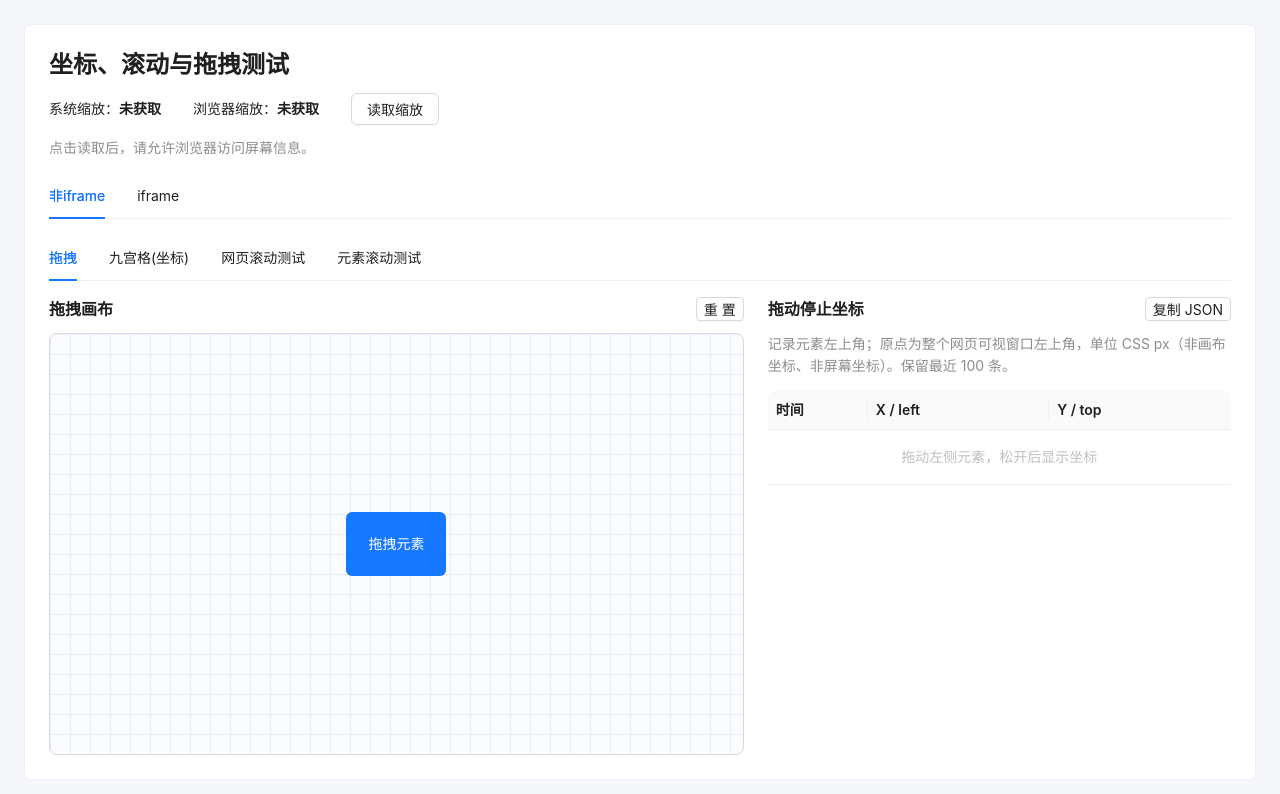
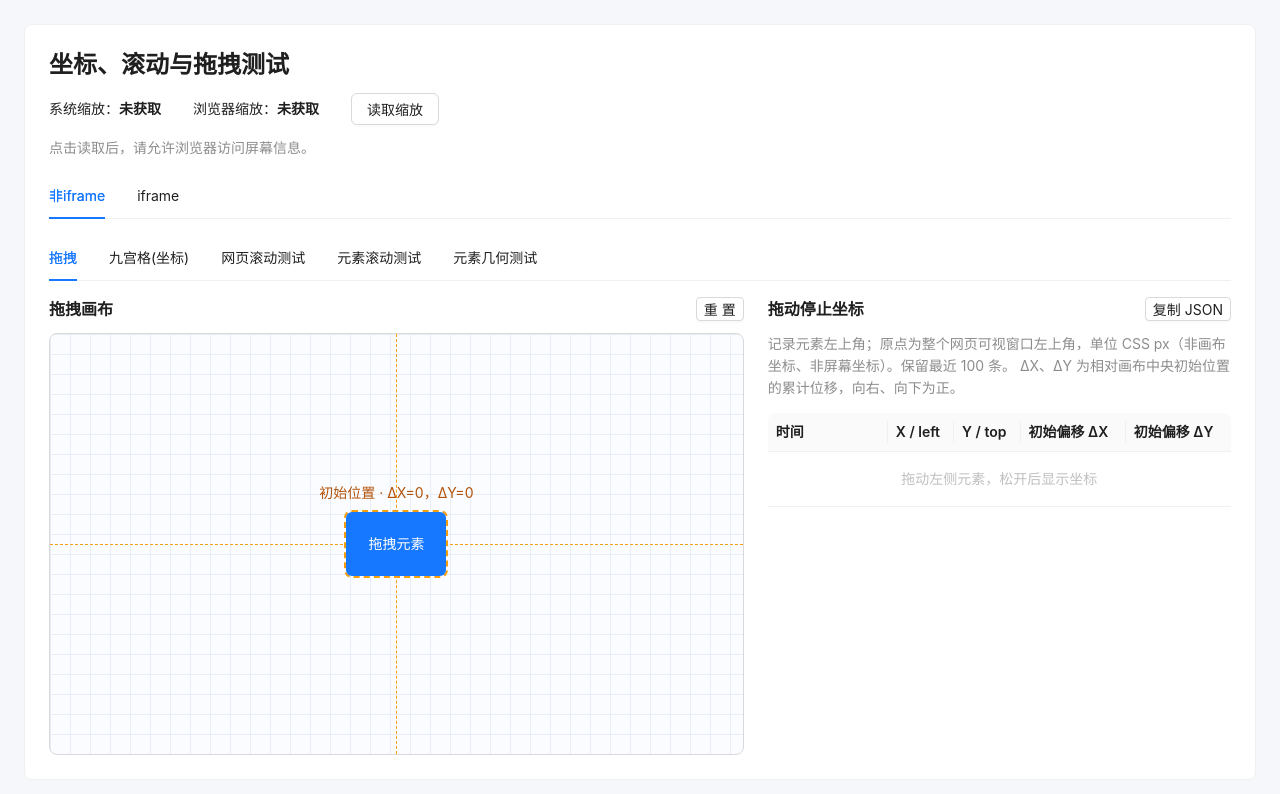
Before and after one commit to baobaomi900901/xpath, a React (Vite) app in the folder WEB/: page /geometry-test in a window 1280 px wide. Shown: the top 794 px of the page. Built offline with nearby package versions, Linux system fonts and the light colour scheme.

Commit message:
web:优化 非iframe 滚动测试靶场

```diff
--- a/WEB/src/pages/DragToTestPage.tsx
+++ b/WEB/src/pages/DragToTestPage.tsx
@@ -38,7 +38,7 @@ type DragSession = {
 };
 
 function formatTime(date: Date) {
-  return date.toLocaleTimeString('zh-CN', { hour12: false });
+  return `${date.toLocaleTimeString('zh-CN', { hour12: false })}.${String(date.getMilliseconds()).padStart(3, '0')}`;
 }
 
 function clamp(value: number, min: number, max: number) {
@@ -195,7 +195,7 @@ export default function DragToTestPage() {
   };
 
   const columns: ColumnsType<DragLog> = [
-    { title: '时间', dataIndex: 'time', width: 90 },
+    { title: '时间', dataIndex: 'time', width: 120 },
     {
       title: '阶段',
       dataIndex: 'phase',
--- a/WEB/src/pages/GeometryCoordinatesPanel.tsx
+++ b/WEB/src/pages/GeometryCoordinatesPanel.tsx
@@ -1,5 +1,6 @@
 import { useRef, useState, type MouseEvent } from 'react';
-import { Button, Table, Typography, message } from 'antd';
+import { Button, Table, Tag, Typography, message } from 'antd';
+import { formatLogTime } from '../utils/formatLogTime';
 
 type ClickLog = { key: number; time: string; x: number; y: number; deltaX: number; deltaY: number; outside: boolean };
 
@@ -28,7 +29,7 @@ export default function GeometryCoordinatesPanel() {
     const bounds = target.getBoundingClientRect();
     const record = {
       key: ++sequence.current,
-      time: new Date().toLocaleTimeString('zh-CN', { hour12: false }),
+      time: formatLogTime(),
       x: event.clientX,
       y: event.clientY,
       deltaX: event.clientX - (bounds.left + bounds.width / 2),
@@ -74,12 +75,12 @@ export default function GeometryCoordinatesPanel() {
         <Table<ClickLog> id="coordinate-click-log" size="small" pagination={false} dataSource={logs}
           scroll={{ y: 330, x: 'max-content' }} locale={{ emptyText: '点击左侧画布后显示坐标' }}
           columns={[
-            { title: '时间', dataIndex: 'time', width: 100 },
+            { title: '时间', dataIndex: 'time', width: 120 },
             { title: 'X / clientX', dataIndex: 'x', render: (value: number) => value.toFixed(2) },
             { title: 'Y / clientY', dataIndex: 'y', render: (value: number) => value.toFixed(2) },
             { title: '中心偏移 ΔX', dataIndex: 'deltaX', render: (value: number) => value.toFixed(2) },
             { title: '中心偏移 ΔY', dataIndex: 'deltaY', render: (value: number) => value.toFixed(2) },
-            { title: '元素外', dataIndex: 'outside', render: (value: boolean) => value ? '是' : '否' },
+            { title: '元素内', dataIndex: 'outside', render: (value: boolean) => <Tag color={value ? 'warning' : 'success'}>{value ? '否' : '是'}</Tag> },
           ]}
         />
       </section>
--- a/WEB/src/pages/GeometryDragPanel.tsx
+++ b/WEB/src/pages/GeometryDragPanel.tsx
@@ -1,11 +1,13 @@
 import { useEffect, useRef, useState, type MouseEvent as ReactMouseEvent } from 'react';
 import { Button, Table, Typography, message } from 'antd';
+import { formatLogTime } from '../utils/formatLogTime';
 
-type DragLog = { key: number; time: string; left: number; top: number };
+type DragLog = { key: number; time: string; left: number; top: number; deltaX: number; deltaY: number };
 
 export default function GeometryDragPanel() {
   const canvasRef = useRef<HTMLDivElement>(null);
   const targetRef = useRef<HTMLDivElement>(null);
+  const originRef = useRef<HTMLDivElement>(null);
   const cleanupRef = useRef<(() => void) | null>(null);
   const sequence = useRef(0);
   const [dragging, setDragging] = useState(false);
@@ -63,8 +65,10 @@ export default function GeometryDragPanel() {
     const stop = (mouse: MouseEvent) => {
       move(mouse);
       const final = target.getBoundingClientRect();
-      const record = { key: ++sequence.current, time: new Date().toLocaleTimeString('zh-CN', { hour12: false }),
-        left: final.left, top: final.top };
+      const origin = originRef.current!.getBoundingClientRect();
+      const record = { key: ++sequence.current, time: formatLogTime(),
+        left: final.left, top: final.top,
+        deltaX: final.left - origin.left, deltaY: final.top - origin.top };
       setLogs(previous => [record, ...previous].slice(0, 100));
       setDragging(false);
       cleanup();
@@ -87,6 +91,13 @@ export default function GeometryDragPanel() {
           border: '1px solid #d9d9d9', borderRadius: 8, overflow: 'hidden', backgroundColor: '#fafcff',
           backgroundImage: 'linear-gradient(#e8eef7 1px, transparent 1px), linear-gradient(90deg, #e8eef7 1px, transparent 1px)',
           backgroundSize: '20px 20px' }}>
+          <div aria-hidden style={{ position: 'absolute', left: '50%', top: 0, bottom: 0, borderLeft: '1px dashed #f59e0b', pointerEvents: 'none' }} />
+          <div aria-hidden style={{ position: 'absolute', top: '50%', left: 0, right: 0, borderTop: '1px dashed #f59e0b', pointerEvents: 'none' }} />
+          <div id="coordinate-drag-origin" ref={originRef} style={{ position: 'absolute', left: '50%', top: '50%',
+            transform: 'translate(-50%, -50%)', width: 100, height: 64, maxWidth: '100%',
+            outline: '2px dashed #f59e0b', borderRadius: 6, pointerEvents: 'none' }}>
+            <span style={{ position: 'absolute', bottom: 'calc(100% + 8px)', left: '50%', transform: 'translateX(-50%)', whiteSpace: 'nowrap', color: '#b45309' }}>初始位置 · ΔX=0，ΔY=0</span>
+          </div>
           <div id="coordinate-drag-target" ref={targetRef} onMouseDown={startDrag}
             style={{ position: 'absolute', left: '50%', top: '50%', transform: 'translate(-50%, -50%)', width: 100, height: 64, maxWidth: '100%',
               display: 'grid', placeItems: 'center', borderRadius: 6, color: '#fff', background: '#1677ff',
@@ -102,13 +113,16 @@ export default function GeometryDragPanel() {
         </div>
         <Typography.Paragraph type="secondary">
           记录元素左上角；原点为整个网页可视窗口左上角，单位 CSS px（非画布坐标、非屏幕坐标）。保留最近 100 条。
+          ΔX、ΔY 为相对画布中央初始位置的累计位移，向右、向下为正。
         </Typography.Paragraph>
         <Table<DragLog> id="coordinate-drag-log" size="small" pagination={false} dataSource={logs}
           scroll={{ y: 330, x: 'max-content' }} locale={{ emptyText: '拖动左侧元素，松开后显示坐标' }}
           columns={[
-            { title: '时间', dataIndex: 'time', width: 100 },
+            { title: '时间', dataIndex: 'time', width: 120 },
             { title: 'X / left', dataIndex: 'left', render: (value: number) => value.toFixed(2) },
             { title: 'Y / top', dataIndex: 'top', render: (value: number) => value.toFixed(2) },
+            { title: '初始偏移 ΔX', dataIndex: 'deltaX', render: (value: number) => value.toFixed(2) },
+            { title: '初始偏移 ΔY', dataIndex: 'deltaY', render: (value: number) => value.toFixed(2) },
           ]}
         />
       </section>
--- /dev/null
+++ b/WEB/src/pages/GeometryElementPanel.tsx
@@ -0,0 +1,102 @@
+import { useCallback, useLayoutEffect, useRef, useState } from 'react';
+import { Button, Table, Typography, message } from 'antd';
+import { formatLogTime } from '../utils/formatLogTime';
+
+type GeometryRecord = {
+  key: number;
+  time: string;
+  left: number;
+  top: number;
+  width: number;
+  height: number;
+  right: number;
+  bottom: number;
+};
+
+function randomInteger(min: number, max: number) {
+  return min + Math.floor(Math.random() * (max - min + 1));
+}
+
+export default function GeometryElementPanel() {
+  const canvasRef = useRef<HTMLDivElement>(null);
+  const initialized = useRef(false);
+  const sequence = useRef(0);
+  const [geometry, setGeometry] = useState<GeometryRecord | null>(null);
+  const [logs, setLogs] = useState<GeometryRecord[]>([]);
+
+  const copyLogs = async () => {
+    try {
+      await navigator.clipboard.writeText(JSON.stringify(logs, null, 2));
+      message.success('几何日志已复制为 JSON');
+    } catch {
+      message.error('复制失败，请检查浏览器剪贴板权限');
+    }
+  };
+
+  const randomize = useCallback(() => {
+    const canvas = canvasRef.current;
+    if (!canvas || canvas.clientWidth < 200 || canvas.clientHeight < 200) return;
+    const width = randomInteger(100, 200);
+    const height = randomInteger(100, 200);
+    const left = randomInteger(0, canvas.clientWidth - width);
+    const top = randomInteger(0, canvas.clientHeight - height);
+    const record = { key: ++sequence.current, time: formatLogTime(), left, top, width, height,
+      right: left + width, bottom: top + height };
+    initialized.current = true;
+    setGeometry(record);
+    setLogs([record]);
+  }, []);
+
+  useLayoutEffect(() => {
+    const initialize = () => { if (!initialized.current) randomize(); };
+    initialize();
+    const observer = new ResizeObserver(initialize);
+    observer.observe(canvasRef.current!);
+    return () => observer.disconnect();
+  }, [randomize]);
+
+  return (
+    <div id="non-iframe-element-geometry-content" style={{ display: 'grid', gridTemplateColumns: 'minmax(0, 3fr) minmax(0, 2fr)', gap: 24 }}>
+      <section style={{ minWidth: 0 }}>
+        <div style={{ display: 'flex', alignItems: 'center', justifyContent: 'space-between', marginBottom: 12 }}>
+          <Typography.Title level={5} style={{ margin: 0 }}>元素几何画板</Typography.Title>
+          <Button id="element-geometry-randomize" size="small" onClick={randomize}>重新随机</Button>
+        </div>
+        <div style={{ overflowX: 'auto' }}>
+          <div id="element-geometry-canvas" ref={canvasRef} style={{ position: 'relative', height: 420, minWidth: 202,
+            border: '1px solid #d9d9d9', borderRadius: 8, backgroundColor: '#fafcff',
+            backgroundImage: 'linear-gradient(#e8eef7 1px, transparent 1px), linear-gradient(90deg, #e8eef7 1px, transparent 1px)',
+            backgroundSize: '20px 20px' }}>
+            {geometry && <div id="element-geometry-target" style={{ position: 'absolute', left: geometry.left,
+              top: geometry.top, width: geometry.width, height: geometry.height, background: '#1677ff', color: '#fff',
+              display: 'grid', placeItems: 'center', borderRadius: 6 }}>
+              目标元素
+            </div>}
+          </div>
+        </div>
+      </section>
+      <section style={{ minWidth: 0 }}>
+        <div style={{ display: 'flex', alignItems: 'center', justifyContent: 'space-between', marginBottom: 12 }}>
+          <Typography.Title level={5} style={{ margin: 0 }}>元素几何记录</Typography.Title>
+          <Button id="element-geometry-copy" size="small" onClick={copyLogs}>复制 JSON</Button>
+        </div>
+        <Typography.Paragraph type="secondary">
+          原点为画板内侧左上角，单位 CSS px。宽、高各随机为 100～200px，元素完整位于画板内。
+          每次加载和重新随机时更新，仅保留当前元素的几何记录。
+        </Typography.Paragraph>
+        <Table<GeometryRecord> id="element-geometry-log" size="small" pagination={false} dataSource={logs}
+          scroll={{ y: 330, x: 'max-content' }} locale={{ emptyText: '等待生成元素' }}
+          columns={[
+            { title: '时间', dataIndex: 'time', width: 120 },
+            { title: 'X / left', dataIndex: 'left' },
+            { title: 'Y / top', dataIndex: 'top' },
+            { title: '宽度', dataIndex: 'width' },
+            { title: '高度', dataIndex: 'height' },
+            { title: 'right', dataIndex: 'right' },
+            { title: 'bottom', dataIndex: 'bottom' },
+          ]}
+        />
+      </section>
+    </div>
+  );
+}
--- a/WEB/src/pages/GeometryPageScrollPanel.tsx
+++ b/WEB/src/pages/GeometryPageScrollPanel.tsx
@@ -1,5 +1,6 @@
 import { useEffect, useRef, useState } from 'react';
 import { Button, InputNumber, Space, Table, Typography, message } from 'antd';
+import { formatLogTime } from '../utils/formatLogTime';
 
 type ScrollLog = { key: number; time: string; y: number };
 
@@ -32,7 +33,7 @@ export default function GeometryPageScrollPanel({ mode = 'page' }: { mode?: 'pag
         return;
       }
       if (!visible()) return;
-      const record = { key: ++sequence.current, time: new Date().toLocaleTimeString('zh-CN', { hour12: false }), y: readY() };
+      const record = { key: ++sequence.current, time: formatLogTime(), y: readY() };
       setLogs(previous => [record, ...previous].slice(0, 100));
     };
     const onScroll = () => {
@@ -98,7 +99,7 @@ export default function GeometryPageScrollPanel({ mode = 'page' }: { mode?: 'pag
           <Table<ScrollLog> id={`${prefix}-log`} size="small" pagination={false} dataSource={logs}
             tableLayout="fixed" scroll={{ y: 220, x: 240 }} locale={{ emptyText: `${label}滚动停止后记录，最多 100 条` }}
             columns={[
-              { title: '时间', dataIndex: 'time', width: 110 },
+              { title: '时间', dataIndex: 'time', width: 120 },
               { title: <span style={{ whiteSpace: 'nowrap' }}>Y（CSS px）</span>, dataIndex: 'y', width: 130, render: (value: number) => value.toFixed(2) },
             ]}
           />
--- a/WEB/src/pages/GeometryTestPage.tsx
+++ b/WEB/src/pages/GeometryTestPage.tsx
@@ -4,6 +4,7 @@ import PageLayout from '../components/PageLayout';
 import GeometryDragPanel from './GeometryDragPanel';
 import GeometryCoordinatesPanel from './GeometryCoordinatesPanel';
 import GeometryPageScrollPanel from './GeometryPageScrollPanel';
+import GeometryElementPanel from './GeometryElementPanel';
 
 type ScreenDetails = EventTarget & {
   currentScreen: EventTarget & { devicePixelRatio: number };
@@ -79,6 +80,7 @@ export default function GeometryTestPage() {
                     { key: 'coordinates', label: '九宫格(坐标)', children: <GeometryCoordinatesPanel /> },
                     { key: 'page-scroll', label: '网页滚动测试', children: <GeometryPageScrollPanel /> },
                     { key: 'element-scroll', label: '元素滚动测试', children: <GeometryPageScrollPanel mode="element" /> },
+                    { key: 'element-geometry', label: '元素几何测试', children: <GeometryElementPanel /> },
                   ]}
                 />
               </div>
--- a/WEB/src/pages/KeysClickTestPage.tsx
+++ b/WEB/src/pages/KeysClickTestPage.tsx
@@ -102,7 +102,7 @@ function getInteractionTypeLabel(eventType: InteractionType) {
 }
 
 function formatTime(date: Date) {
-  return date.toLocaleTimeString('zh-CN', { hour12: false });
+  return `${date.toLocaleTimeString('zh-CN', { hour12: false })}.${String(date.getMilliseconds()).padStart(3, '0')}`;
 }
 
 export default function KeysClickTestPage() {
@@ -223,7 +223,7 @@ export default function KeysClickTestPage() {
   }, []);
 
   const columns: ColumnsType<InteractionLog> = [
-    { title: '时间', dataIndex: 'time', width: 90 },
+    { title: '时间', dataIndex: 'time', width: 120 },
     {
       title: '事件',
       dataIndex: 'eventType',
--- /dev/null
+++ b/WEB/src/utils/formatLogTime.ts
@@ -0,0 +1,3 @@
+export function formatLogTime(date = new Date()) {
+  return `${date.toLocaleTimeString('zh-CN', { hour12: false })}.${String(date.getMilliseconds()).padStart(3, '0')}`;
+}
```
